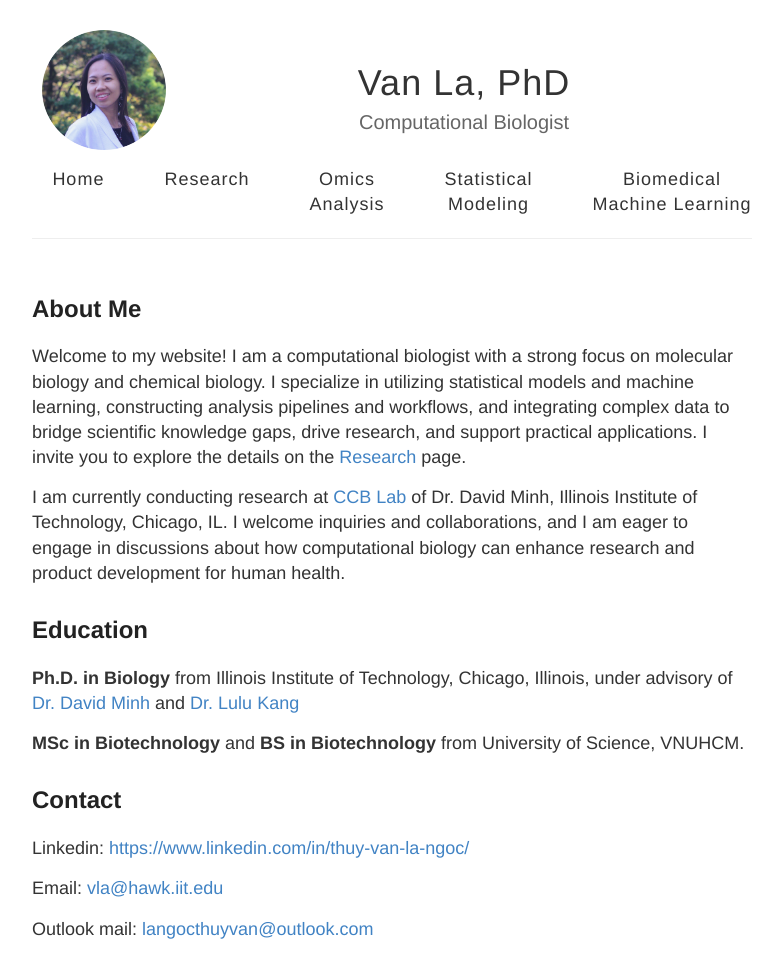
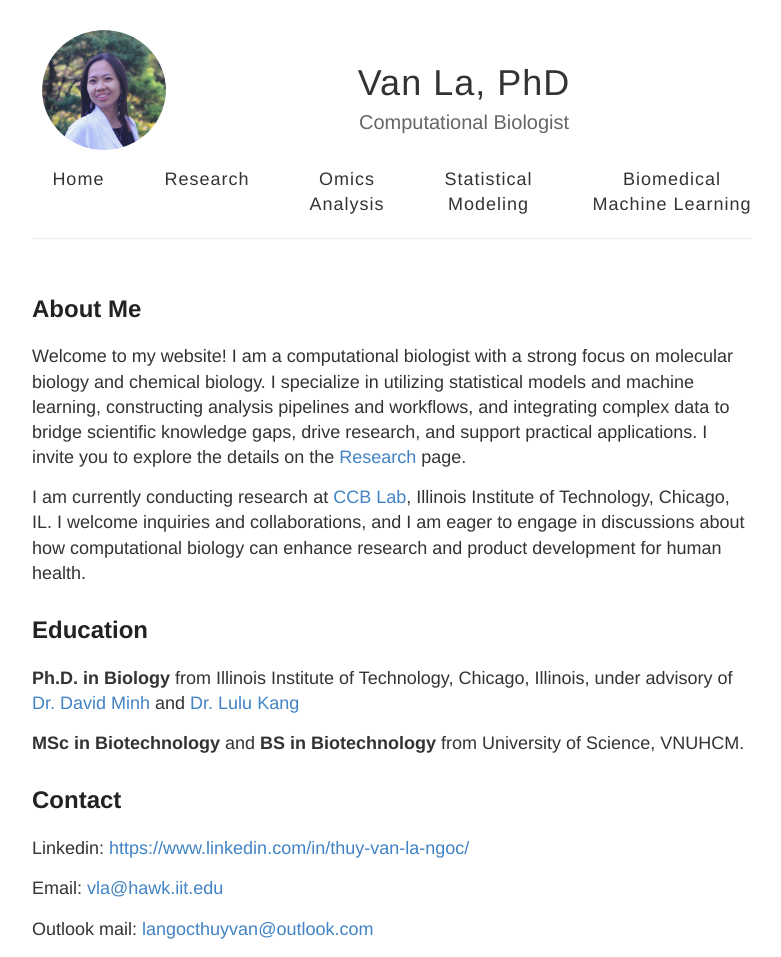
Before and after one commit to vanngocthuyla/vanngocthuyla.github.io, a Jekyll site: the page built from index.md, in a window 1280 px wide. Shown: the whole page, without its empty margins (248-1029 px from the left). Built offline with Jekyll 4.4.1, drawn with Linux system fonts in a browser that asks for light colours.

Commit message:
Update index.md

```diff
--- a/index.md
+++ b/index.md
@@ -7,7 +7,7 @@
 
 Welcome to my website! I am a computational biologist with a strong focus on molecular biology and chemical biology. I specialize in utilizing statistical models and machine learning, constructing analysis pipelines and workflows, and integrating complex data to bridge scientific knowledge gaps, drive research, and support practical applications. I invite you to explore the details on the [Research](https://vanngocthuyla.github.io/research) page.
 
-I am currently conducting research at [CCB Lab](https://ccbatiit.github.io/) of Dr. David Minh, Illinois Institute of Technology, Chicago, IL.  I welcome inquiries and collaborations, and I am eager to engage in discussions about how computational biology can enhance research and product development for human health.
+I am currently conducting research at [CCB Lab](https://ccbatiit.github.io/), Illinois Institute of Technology, Chicago, IL.  I welcome inquiries and collaborations, and I am eager to engage in discussions about how computational biology can enhance research and product development for human health.
 
 ## Education
 
```
